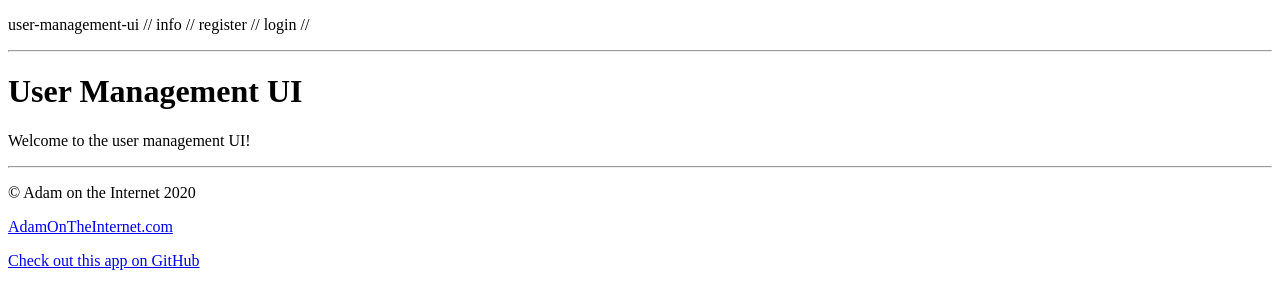
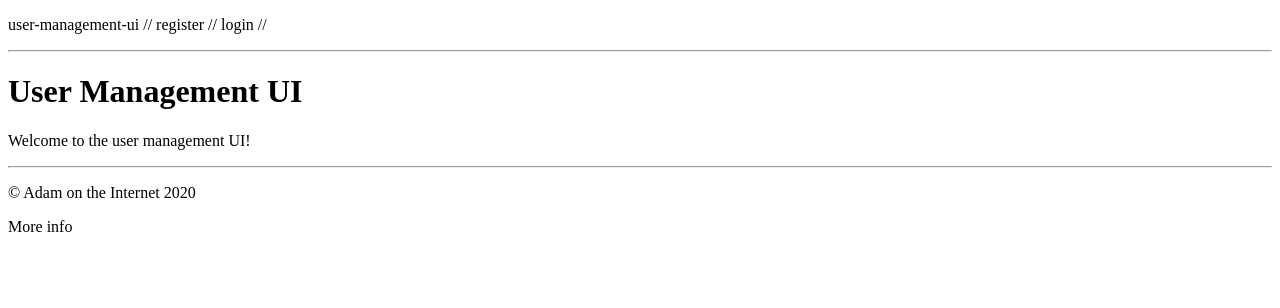
Before and after one commit to adam-on-the-internet/user-management-ui, an Angular app: page /dashboard in a window 1280 px wide. Shown: the top 308 px of the page. Built offline with nearby package versions, Linux system fonts and the light colour scheme.

Commit message:
cleanup info and footer

```diff
--- a/src/app/components/admin/admin.component.html
+++ b/src/app/components/admin/admin.component.html
@@ -41,6 +41,10 @@
       </tr>
     </tbody>
   </table>
+  <app-actuator-report
+  [serviceUrl]="basicExpressServiceUrl"
+  [serviceName]="'Basic Express Service'"
+></app-actuator-report>
 </div>
 
 <ng-template #loading>
--- a/src/app/components/admin/admin.component.ts
+++ b/src/app/components/admin/admin.component.ts
@@ -2,6 +2,7 @@ import { Component, OnInit } from "@angular/core";
 import { UserService } from "src/app/services/user.service";
 import { BooleanHelper } from "src/app/utilities/boolean.util";
 import { User } from "src/app/models/User.model";
+import { ServiceUrl } from 'src/app/constants/rest.constants';
 
 @Component({
   selector: "app-admin",
@@ -10,6 +11,8 @@ import { User } from "src/app/models/User.model";
 })
 export class AdminComponent implements OnInit {
   public users: User[] = null;
+
+  public basicExpressServiceUrl = ServiceUrl.BasicExpress;
 
   public get ready(): boolean {
     return BooleanHelper.hasValue(this.users);
--- a/src/app/components/footer/footer.component.html
+++ b/src/app/components/footer/footer.component.html
@@ -1,10 +1,3 @@
 <hr />
 <p>© Adam on the Internet {{ year }}</p>
-<p>
-  <a href="http://adamontheinternet.com" target="_blank"
-    >AdamOnTheInternet.com</a
-  >
-</p>
-<a target="_blank" href="https://github.com/upandatom96/user-management-ui">
-  Check out this app on GitHub
-</a>
+<p (click)="goToInfo()">More info</p>
--- a/src/app/components/footer/footer.component.ts
+++ b/src/app/components/footer/footer.component.ts
@@ -1,4 +1,5 @@
 import { Component } from "@angular/core";
+import { NavHelperService } from 'src/app/services/nav-helper.service';
 
 @Component({
   selector: "app-footer",
@@ -9,4 +10,12 @@ export class FooterComponent {
   public get year(): number {
     return new Date().getFullYear();
   }
+
+  constructor(
+    private navHelper: NavHelperService,
+  ) { }
+
+  public goToInfo() {
+    this.navHelper.goToInfo();
+  }
 }
--- a/src/app/components/info/info.component.html
+++ b/src/app/components/info/info.component.html
@@ -13,8 +13,10 @@
       https://github.com/upandatom96/user-management-ui</a
     >.
   </p>
-  <app-actuator-report
-    [serviceUrl]="basicExpressServiceUrl"
-    [serviceName]="'Basic Express Service'"
-  ></app-actuator-report>
+  <p>
+    Find more projects at
+    <a href="http://adamontheinternet.com" target="_blank"
+      >AdamOnTheInternet.com</a
+    >.
+  </p>
 </div>
--- a/src/app/components/info/info.component.ts
+++ b/src/app/components/info/info.component.ts
@@ -1,5 +1,4 @@
 import { Component } from "@angular/core";
-import { ServiceUrl } from "src/app/constants/rest.constants";
 
 @Component({
   selector: "app-info",
@@ -7,5 +6,4 @@ import { ServiceUrl } from "src/app/constants/rest.constants";
   styleUrls: ["./info.component.css"]
 })
 export class InfoComponent {
-  public basicExpressServiceUrl = ServiceUrl.BasicExpress;
 }
--- a/src/app/components/navbar/navbar.component.html
+++ b/src/app/components/navbar/navbar.component.html
@@ -1,6 +1,5 @@
 <p>
   <span (click)="goToDashboard()" id="app-title">user-management-ui</span> //
-  <span (click)="goToInfo()">info</span> //
   <ng-container *ngIf="isLoggedIn">
     <span (click)="logout()">logout</span> //
     <span (click)="goToProfile()">Hello, {{ userEmail }}</span> //
--- a/src/app/components/navbar/navbar.component.ts
+++ b/src/app/components/navbar/navbar.component.ts
@@ -33,10 +33,6 @@ export class NavbarComponent {
     this.navHelper.goToDashboard();
   }
 
-  public goToInfo(): void {
-    this.navHelper.goToInfo();
-  }
-
   public goToProfile(): void {
     this.navHelper.goToProfile();
   }
```
Also changed, not shown: 1 other file (tests, documents, lock files or other folders).
